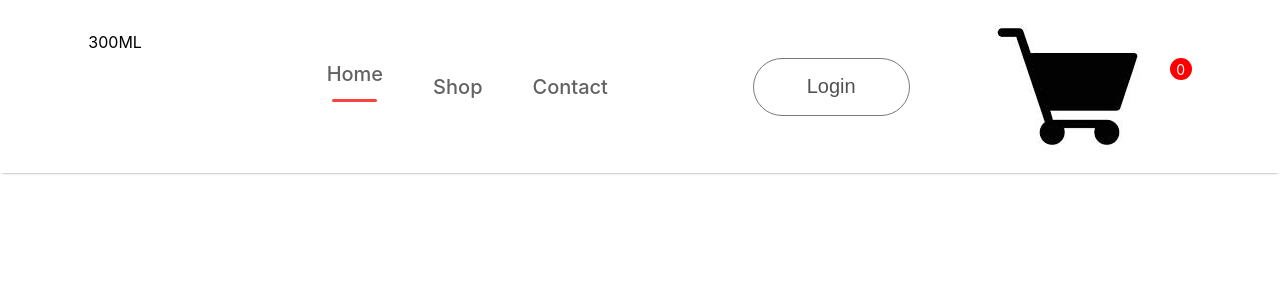
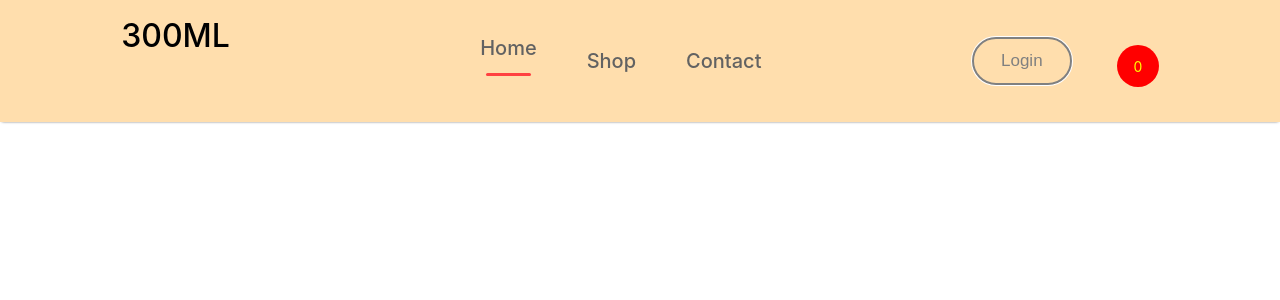
Before and after one commit to Murega14/300mlw, a React (Create React App) app: page / in a window 1280 px wide. Shown: the top 300 px of the page. Built offline with nearby package versions, Linux system fonts and the light colour scheme.

Commit message:
added colors to the navbar

```diff
--- a/src/components/assets/Navbar/Navbar.css
+++ b/src/components/assets/Navbar/Navbar.css
@@ -3,12 +3,17 @@
     justify-content: space-around;
     padding: 16px;
     box-shadow: 0 1px 3px -2px black;
+    background: navajowhite;
 
 }
 .navbar-logo p{
-    display: flex;
-    align-items: center;
-    gap: 10px;
+    display: flexbox;
+    margin-left: auto;
+    margin-top: auto;
+    margin-right: auto;
+    font-weight: 500;
+    font-size: xx-large;
+    text-size-adjust: aut;
 }
 .nav-menu{
     display: flex;
@@ -40,30 +45,31 @@
     gap: 45px;
 }
 .nav-login-cart button{
-    width: 157px;
-    height: 58px;
-    outline: none;
-    border: 1px solid #7a7a7a;
-    border-radius: 75px;
-    color: #515151;
-    font-size: 20px;
-    font-weight: 500;
-    background: white;
+    width: 100px;
+    height: 48px;
+    outline: auto;
+    border: 0.4px solid #7a7a7a;
+    border-radius: 45px;
+    color: gray;
+    font-size: 17px;
+    font-weight: 300;
+    background: none;
     cursor: pointer;
+    gap: 10px;
 }
 .nav-login-cart button:active{
     background: yellow;
 }
 .nav-cart-count{
-    width: 22px;
-    height: 22px;
+    width: 42px;
+    height: 42px;
     display: flex;
     justify-content: center;
     align-items: center;
-    margin-top: -35px;
-    margin-left: -55px;
-    border-radius: 11px;
+    margin-top: 10px;
+    margin-left: 0px;
+    border-radius: 110px;
     font-size: 14px;
     background: red;
-    color: white;
+    color: yellow;
 }
--- a/src/components/assets/Navbar/Navbar.jsx
+++ b/src/components/assets/Navbar/Navbar.jsx
@@ -1,9 +1,8 @@
 import React from 'react'
 import './Navbar.css'
-import logo from '../logo.jpg'
-import cart from '../shopping_cart.png'
 
 const Navbar = () => {
+
     return (
         <div className='navbar'>
              <div className='navbar-logo'>
@@ -16,7 +15,6 @@ const Navbar = () => {
                 </ul>
             <div className='nav-login-cart'>
                 <button>Login</button>
-                <img src={cart} alt=""/>
                 <div className='nav-cart-count'>0</div>
             </div>
         </div>
```
